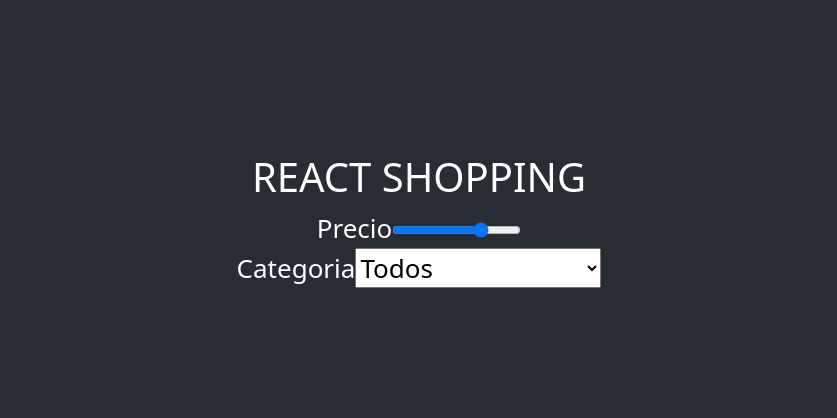
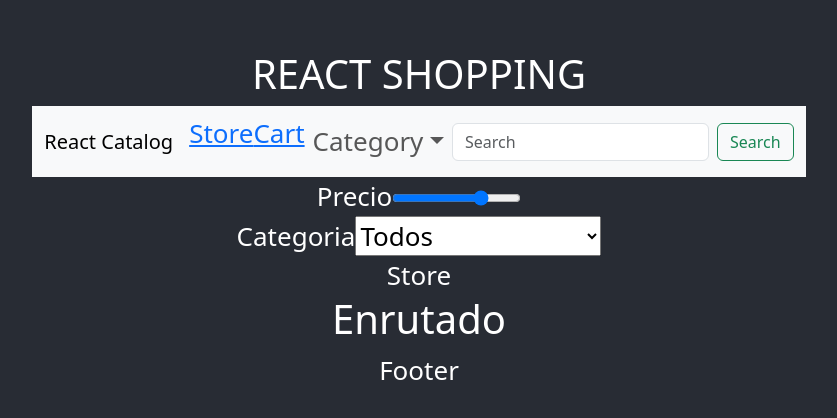
Before and after one commit to AnyiGP/context-cart, a React (Create React App) app: page /store in a window 1280 px wide. Shown: the part 172-590 px from the top of the page, without its empty margins (221-1058 px from the left). Built offline with nearby package versions, Linux system fonts and the light colour scheme.

Commit message:
Add components to layout

```diff
--- a/src/App.js
+++ b/src/App.js
@@ -2,9 +2,10 @@ import { useState } from 'react';
 import './App.css';
 import { products } from './Data/data';
 import { Products } from './components/Products';
-import { Header } from './components/Header';
+import { Header } from './components/layout/Header';
 import { useContext } from 'react';
 import { FilterContext } from './FContext/ContextFilter';
+import { Layout } from './components/layout/Layout';
 
 function App() {
 
@@ -28,7 +29,8 @@ const filteredProduct = filterProducts(products)
     <div className="App">
       <header className="App-header">
         {/* <Products products={products}/> */}
-        <Header />
+        {/* <Header /> */}
+        <Layout />
         <Products products={filteredProduct}/>
 
       </header>
--- a/src/Pages/Store.jsx
+++ b/src/Pages/Store.jsx
@@ -1,15 +1,18 @@
 import React from 'react'
 import { Link, Outlet} from "react-router-dom"
+import { Layout } from '../components/layout/Layout'
 
 export const Store = () => {
   return (
     <div>Store
+
          <header>
-            <nav>
+            {/* <nav>
                 <Link to="/store" >Store</Link>
                 <Link to="/cart" >Cart</Link>
                 <Link to="/product" >Product</Link>
-            </nav>
+            </nav> */}
+
         </header>
         <main>
           <h1>Enrutado</h1>
--- /dev/null
+++ b/src/components/layout/Footer.jsx
@@ -0,0 +1,7 @@
+import React from 'react'
+
+export const Footer = () => {
+  return (
+    <div>Footer</div>
+  )
+}
--- a/src/components/Header.jsx
+++ b/src/components/layout/Header.jsx
@@ -1,10 +1,12 @@
 import React from 'react'
-import { Filters } from './Filters'
+import { Filters } from '../Filters'
+import { NavBar } from './NavBar'
 
 export const Header = () => {
     return (
         <div>
             <h1>REACT SHOPPING  </h1>
+            <NavBar />
             <Filters />
         </div>
     )
--- /dev/null
+++ b/src/components/layout/Layout.jsx
@@ -0,0 +1,14 @@
+import React from "react";
+import { Footer } from "./Footer";
+import { Header } from "./Header";
+import { Main } from "./Main";
+
+export const Layout = () => {
+  return (
+    <>
+      <Header />
+      <Main />
+      <Footer />
+    </>
+  );
+};
--- /dev/null
+++ b/src/components/layout/Main.jsx
@@ -0,0 +1,12 @@
+import React from "react";
+import { Product } from "../../Pages/Product";
+import { Store } from "../../Pages/Store";
+
+export const Main = () => {
+  return (
+    <div>
+      {/* <Product /> */}
+      <Store />
+    </div>
+  );
+};
--- /dev/null
+++ b/src/components/layout/NavBar.jsx
@@ -0,0 +1,56 @@
+import React from "react";
+import Button from "react-bootstrap/Button";
+import Container from "react-bootstrap/Container";
+import Form from "react-bootstrap/Form";
+import Nav from "react-bootstrap/Nav";
+import Navbar from "react-bootstrap/Navbar";
+import NavDropdown from "react-bootstrap/NavDropdown";
+import { NavLink } from "react-router-dom";
+
+export const NavBar = () => {
+  return (
+    <div>
+      <Navbar expand="lg" className="bg-body-tertiary">
+        <Container fluid>
+          <Navbar.Brand href="#">React Catalog</Navbar.Brand>
+          <Navbar.Toggle aria-controls="navbarScroll" />
+          <Navbar.Collapse id="navbarScroll">
+            <Nav
+              className="me-auto my-2 my-lg-0"
+              style={{ maxHeight: "100px" }}
+              navbarScroll
+            >
+              <NavLink to="/store">Store</NavLink>
+              <NavLink to="/cart">Cart</NavLink>
+              <NavDropdown title="Category" id="navbarScrollingDropdown">
+                <NavDropdown.Item href="#action3">Todas</NavDropdown.Item>
+                <NavDropdown.Item href="#action4">
+                  Another action
+                </NavDropdown.Item>
+                <NavDropdown.Divider />
+                <NavDropdown.Item href="#action5">
+                  Something else here
+                </NavDropdown.Item>
+              </NavDropdown>
+            </Nav>
+            <Form className="d-flex">
+              <Form.Control
+                type="search"
+                placeholder="Search"
+                className="me-2"
+                aria-label="Search"
+              />
+              <Button variant="outline-success">Search</Button>
+            </Form>
+          </Navbar.Collapse>
+        </Container>
+      </Navbar>
+
+      {/* <nav>
+        <Link to="/store">Store</Link>
+        <Link to="/cart">Cart</Link>
+        <Link to="/product">Product</Link>
+      </nav> */}
+    </div>
+  );
+};
```
Also changed, not shown: src/components/layout/Aside.jsx (added, +7 -0 lines).
